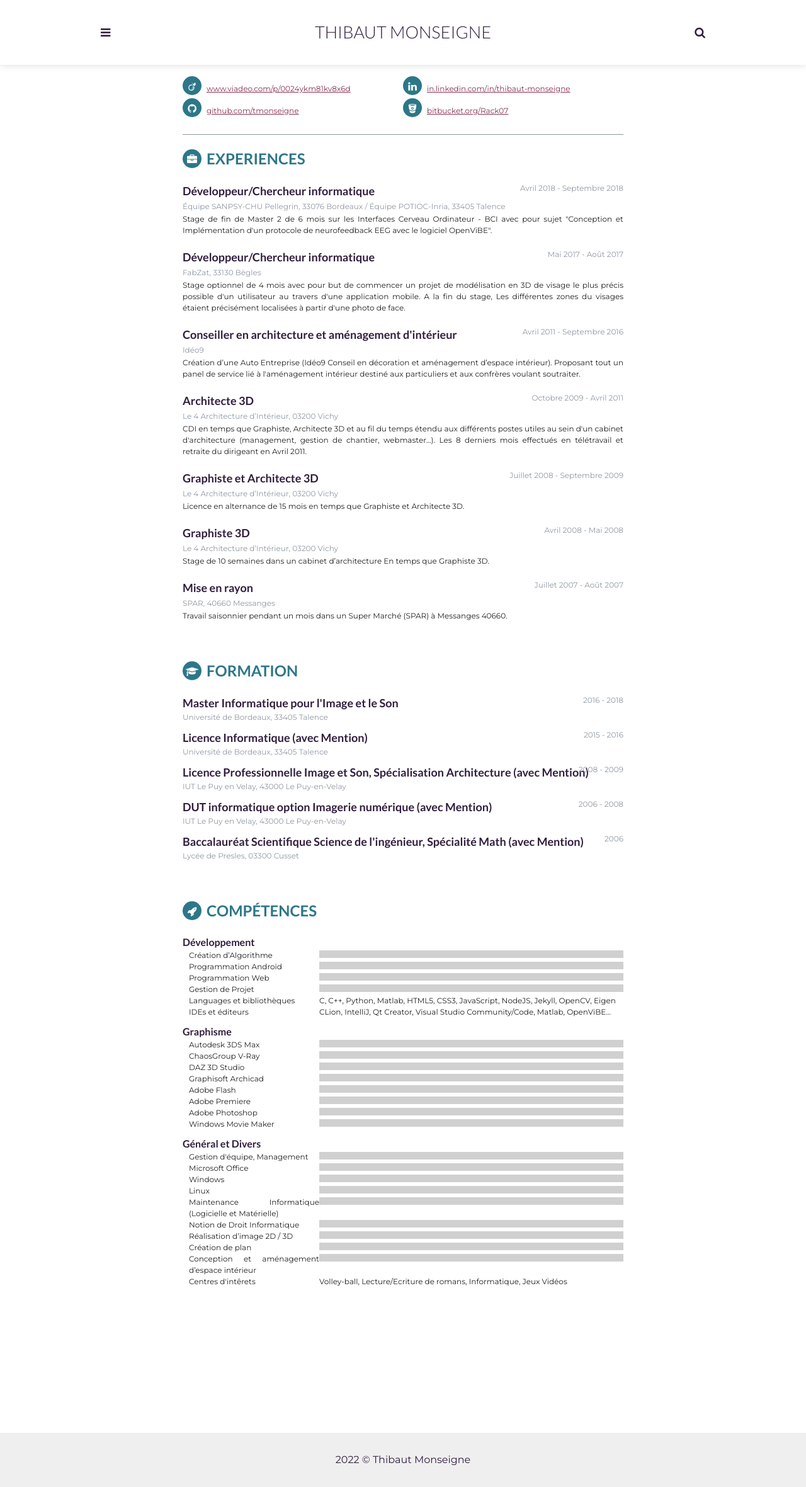
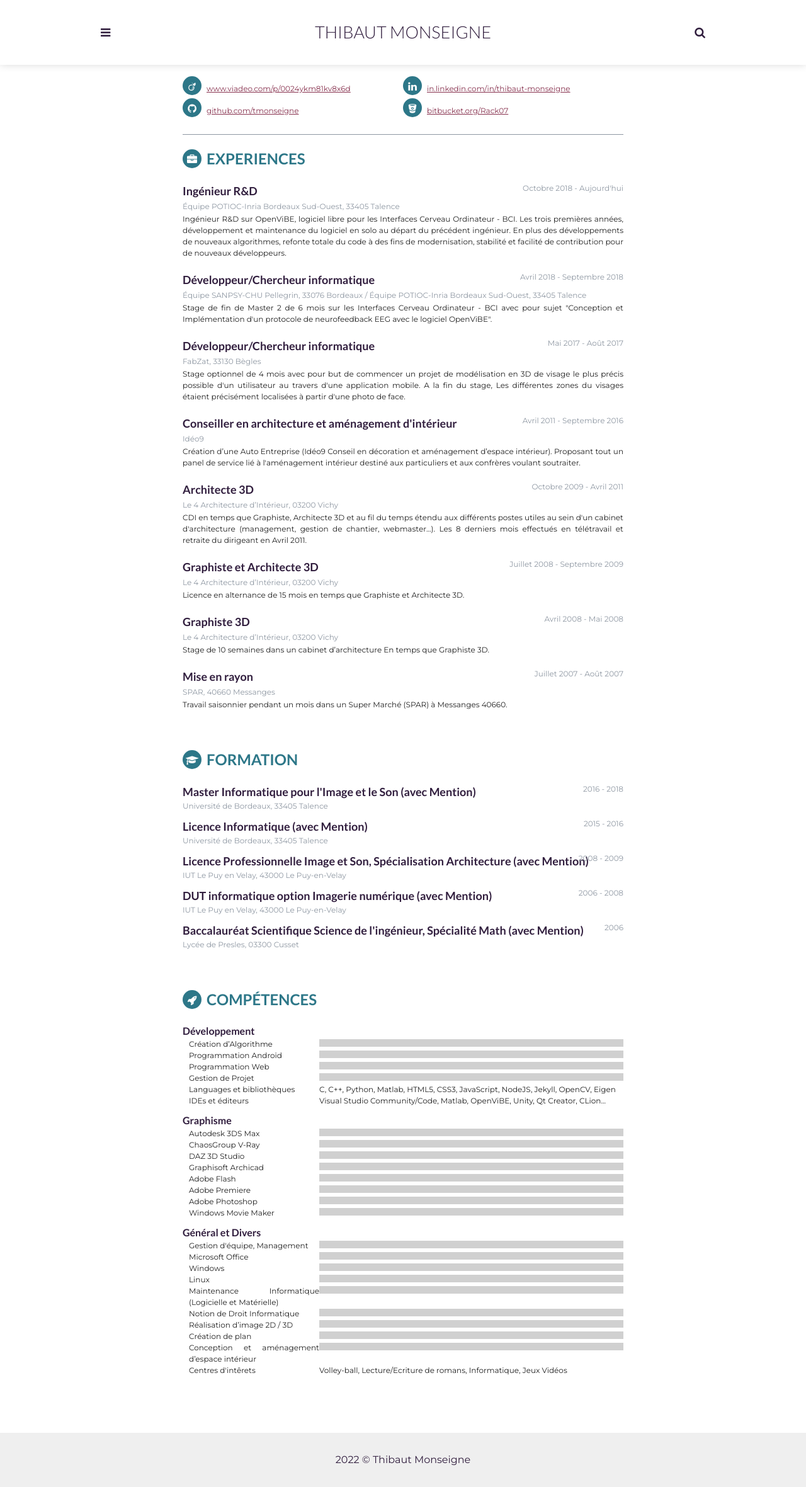
Before and after one commit to tmonseigne/tmonseigne.github.io, a Jekyll site: the page built from _pages/cv.html, in a window 1280 px wide. Shown: the whole page at 63% size. Built offline with Jekyll 4.4.1, drawn with Linux system fonts in a browser that asks for light colours.

Commit message:
:arrow_up: Update CV

```diff
--- a/_includes/cv-experience.html
+++ b/_includes/cv-experience.html
@@ -1,12 +1,24 @@
 <section class="cv">
 		<h2 class="cv-title"><i class="fa fa-briefcase"></i>Experiences</h2>
+		<div class="xp-item">
+			<div class="xp-meta">
+				<div class="xp-upper-row">
+					<h3 class="xp-title">Ingénieur R&D</h3>
+					<div class="xp-time">Octobre 2018 - Aujourd'hui</div>
+				</div>
+				<div class="xp-company">Équipe POTIOC-Inria Bordeaux Sud-Ouest, 33405 Talence</div>
+			</div>
+			<div class="xp-details">
+				<p>Ingénieur R&D sur OpenViBE, logiciel libre pour les Interfaces Cerveau Ordinateur - BCI. Les trois premières années, développement et maintenance du logiciel en solo au départ du précédent ingénieur. En plus des développements de nouveaux algorithmes, refonte totale du code à des fins de modernisation, stabilité et facilité de contribution pour de nouveaux développeurs.</p>
+			</div>
+		</div>
 		<div class="xp-item">
 			<div class="xp-meta">
 				<div class="xp-upper-row">
 					<h3 class="xp-title">Développeur/Chercheur informatique</h3>
 					<div class="xp-time">Avril 2018 - Septembre 2018</div>
 				</div>
-				<div class="xp-company">Équipe SANPSY-CHU Pellegrin, 33076 Bordeaux / Équipe POTIOC-Inria, 33405 Talence</div>
+				<div class="xp-company">Équipe SANPSY-CHU Pellegrin, 33076 Bordeaux / Équipe POTIOC-Inria Bordeaux Sud-Ouest, 33405 Talence</div>
 			</div>
 			<div class="xp-details">
 				<p>Stage de fin de Master 2 de 6 mois sur les Interfaces Cerveau Ordinateur - BCI avec pour sujet "Conception et Implémentation d'un protocole de neurofeedback EEG avec le logiciel OpenViBE".</p>
--- a/_includes/cv-formation.html
+++ b/_includes/cv-formation.html
@@ -1,7 +1,7 @@
 <section class="cv">
 	<h2 class="cv-title"><i class="fa fa-graduation-cap"></i>Formation</h2>
 	<div class="form-item">
-		<h3 class="form-title">Master Informatique pour l'Image et le Son</h3>
+		<h3 class="form-title">Master Informatique pour l'Image et le Son (avec Mention)</h3>
 		<div class="form-time">2016 - 2018</div>
 		<div class="school">Université de Bordeaux, 33405 Talence</div>
 	</div>
--- a/_includes/cv-skills.html
+++ b/_includes/cv-skills.html
@@ -32,7 +32,7 @@
 		</div>
 		<div class="skill-list">
 				<div class="skill-title">IDEs et éditeurs</div>
-				<div class="list">CLion, IntelliJ, Qt Creator, Visual Studio Community/Code, Matlab, OpenViBE...</div>
+				<div class="list">Visual Studio Community/Code, Matlab, OpenViBE, Unity, Qt Creator, CLion...</div>
 		</div>
 	</div>
 
```
